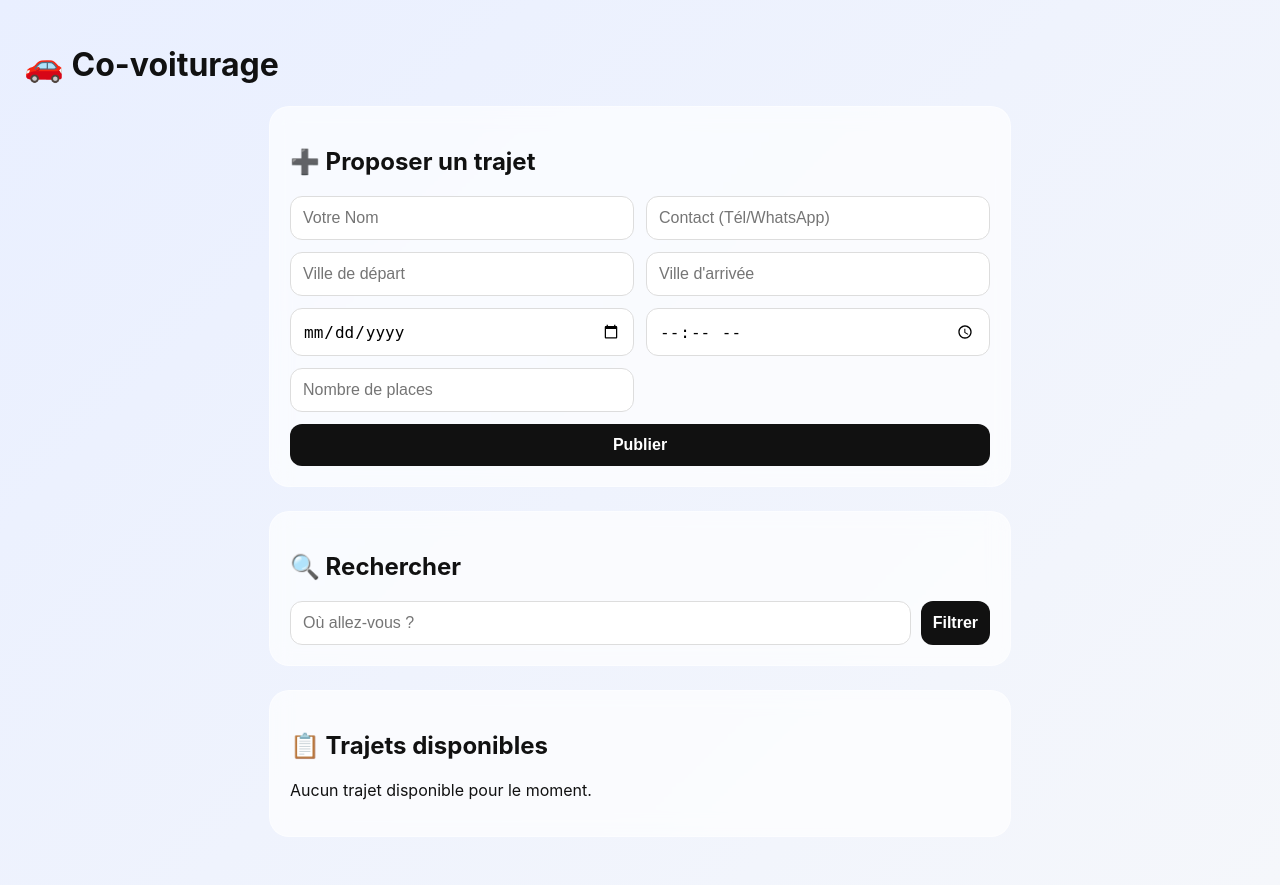
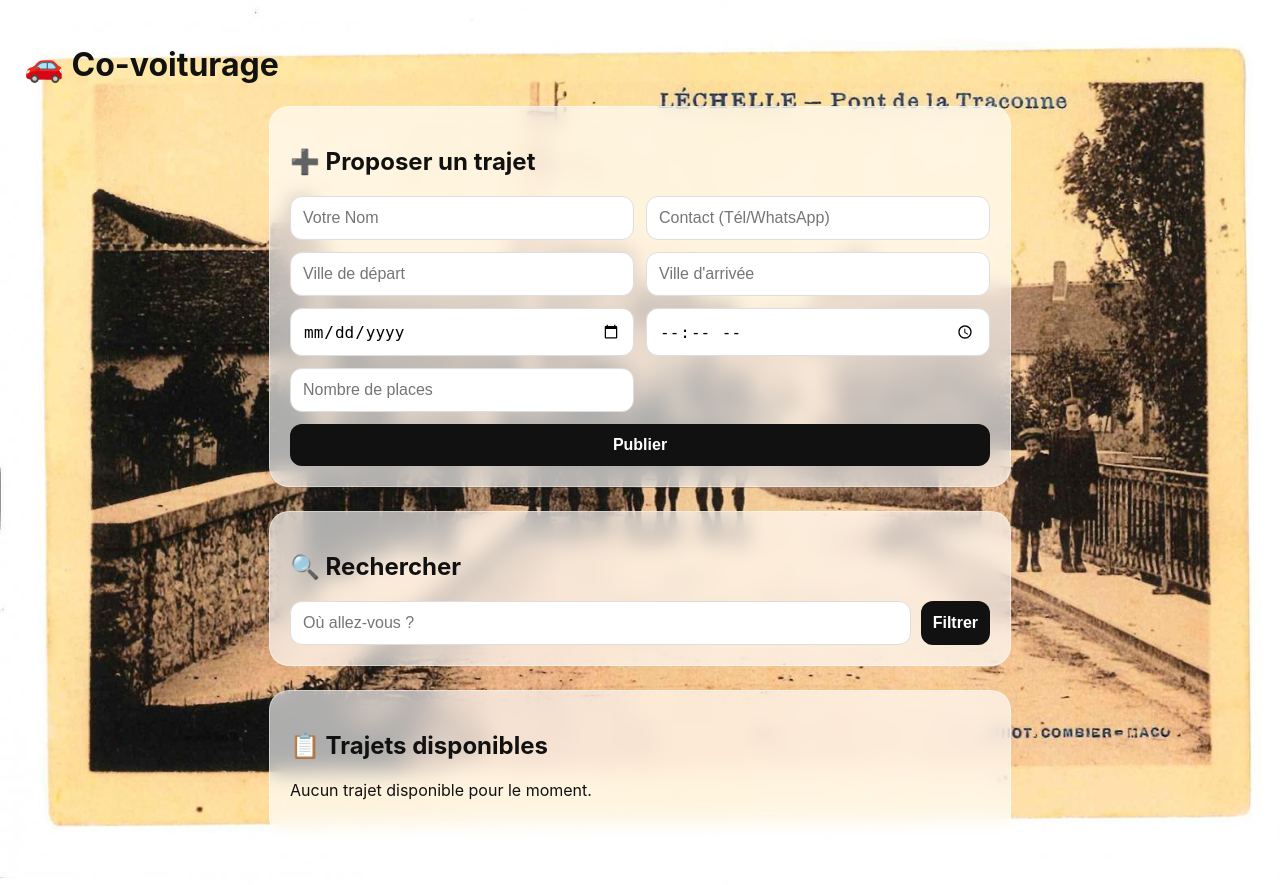
Before and after one commit to rahultankhiwale05/lechcovo, a Flask app: page / in a window 1280 px wide. Run offline with Flask 3, Linux system fonts and the light colour scheme; data that the repository does not hold is empty.

Commit message:
added background image

```diff
--- a/templates/index.html
+++ b/templates/index.html
@@ -15,10 +15,19 @@
             --text-muted: #666;
         }
         body {
-            margin: 0; padding: 24px;
-            font-family: -apple-system, sans-serif;
-            background: linear-gradient(135deg, #e9efff, #f5f7fb);
+            margin: 0;
+            padding: 24px;
+            font-family: -apple-system, BlinkMacSystemFont, "SF Pro Text", "Segoe UI", Roboto, sans-serif;
+
+            /* ADD THESE LINES TO SET THE BACKGROUND IMAGE */
+            background-image: url("/static/carte-postale-ancienne-lechelle-20_0.jpg");
+            background-size: cover;          /* Ensures image fills the screen */
+            background-position: center;    /* Keeps the image centered */
+            background-attachment: fixed;  /* Keeps the background still while scrolling */
+            background-repeat: no-repeat;
+
             color: var(--text-main);
+            overflow-x: hidden;
         }
         .card {
             background: var(--glass-bg);
```
Also changed, not shown: static/carte-postale-ancienne-lechelle-20_0.jpg (added).
